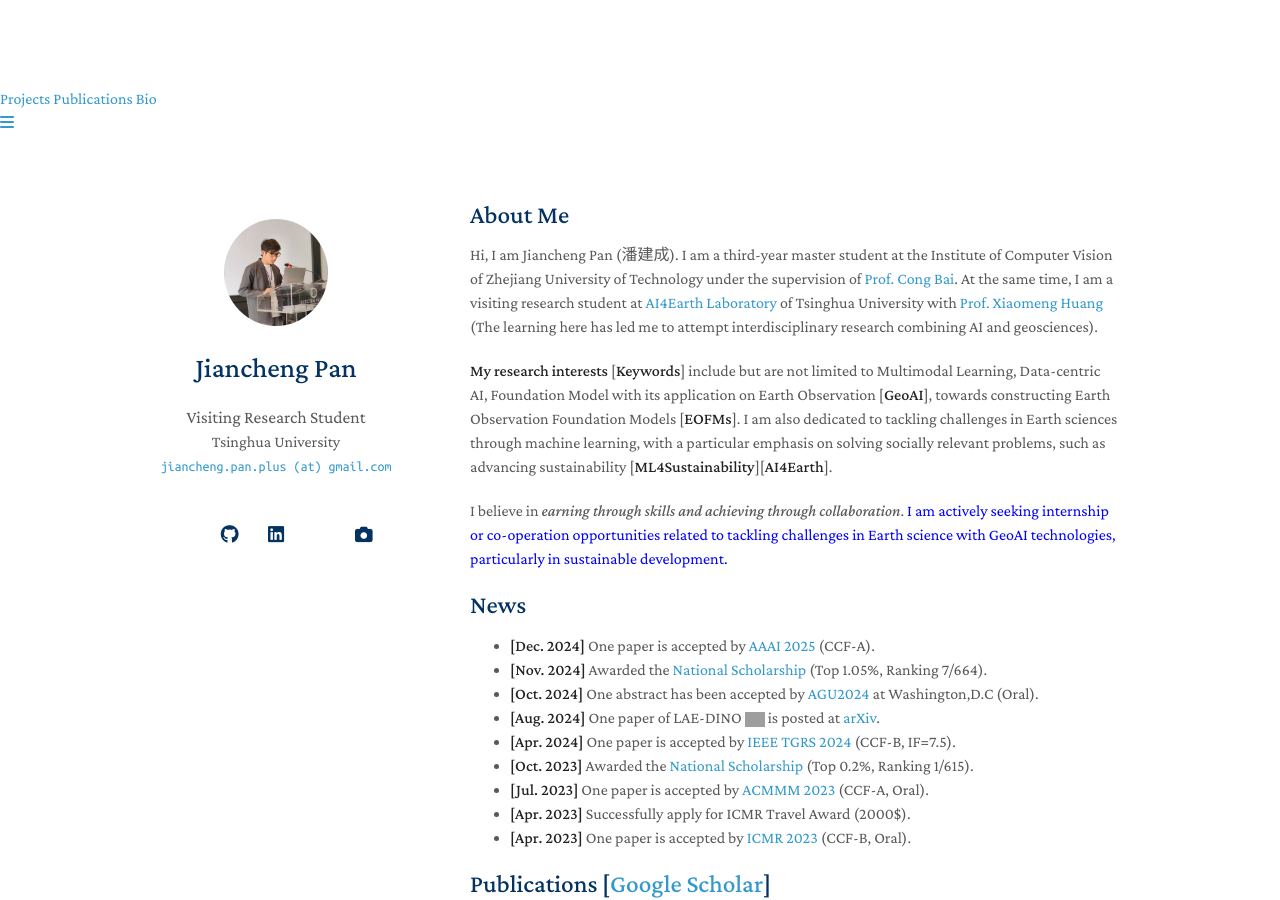
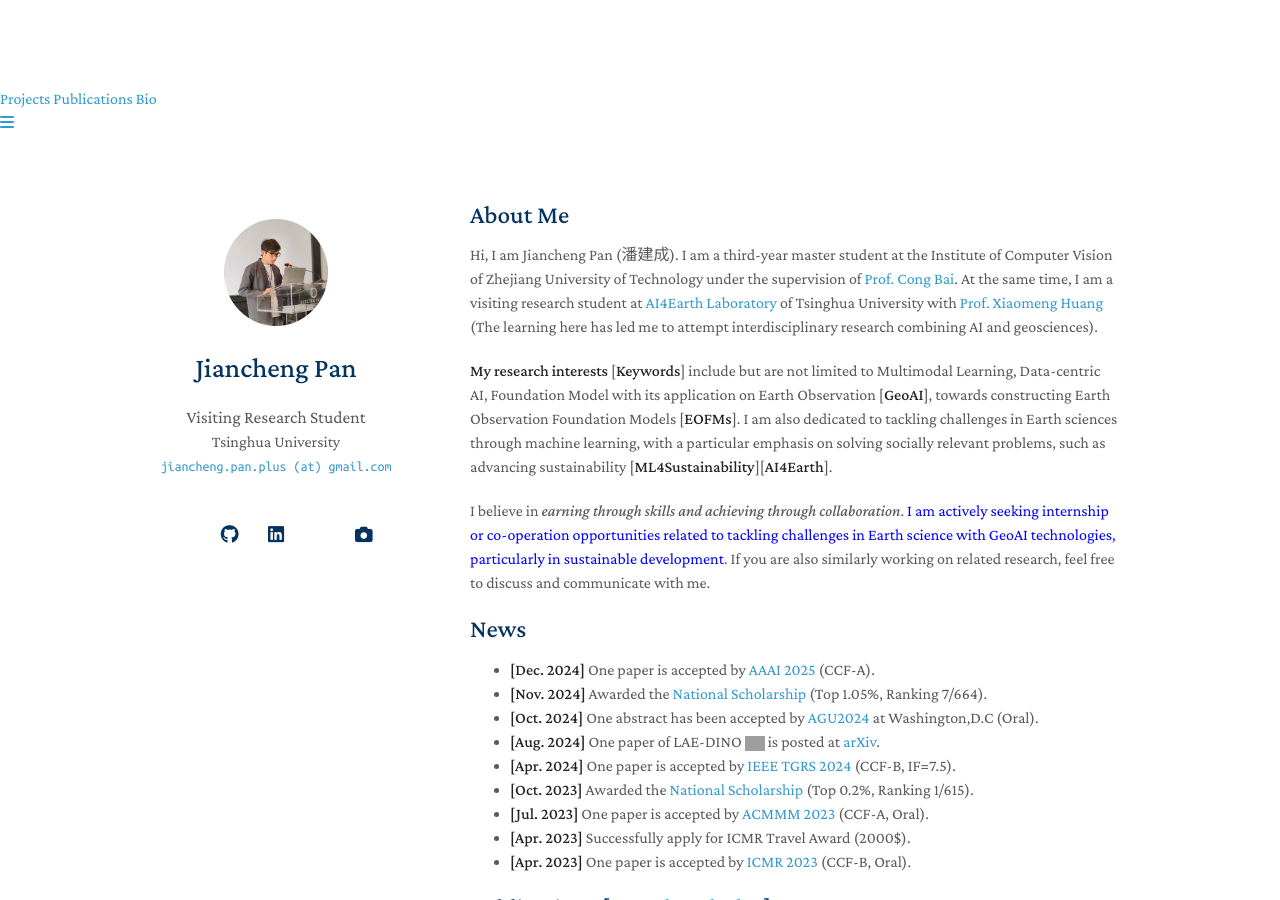
Before and after one commit to jaychempan/jaychempan.github.io, a Jekyll site: the page built from index.md, in a window 1280 px wide and 900 px high. Built offline with Jekyll 4.4.1, drawn with Linux system fonts in a browser that asks for light colours; a style sheet for code colours, icons or effects is not loaded; our own code applies the rules of GitHub Pages for plain Markdown files; grey boxes are pictures that could not be loaded.

Commit message:
update index

```diff
--- a/index.md
+++ b/index.md
@@ -12,7 +12,7 @@
 <!-- - **AI4EO**: Multimodal Learning, Data-centric AI, Foundation Model -->
 <!-- - **AI4Earth**: ML4Sustainability -->
 
-I believe in *earning through skills and achieving through collaboration*. <font color="blue">I am actively seeking internship or co-operation opportunities related to tackling challenges in Earth science with GeoAI technologies, particularly in sustainable development.</font>
+I believe in *earning through skills and achieving through collaboration*. <font color="blue">I am actively seeking internship or co-operation opportunities related to tackling challenges in Earth science with GeoAI technologies, particularly in sustainable development</font>. If you are also similarly working on related research, feel free to discuss and communicate with me.
 
 ## News
 - **[Dec. 2024]** One paper is accepted by <a href="https://aaai.org/conference/aaai/aaai-25/">AAAI 2025</a> (CCF-A).
```
